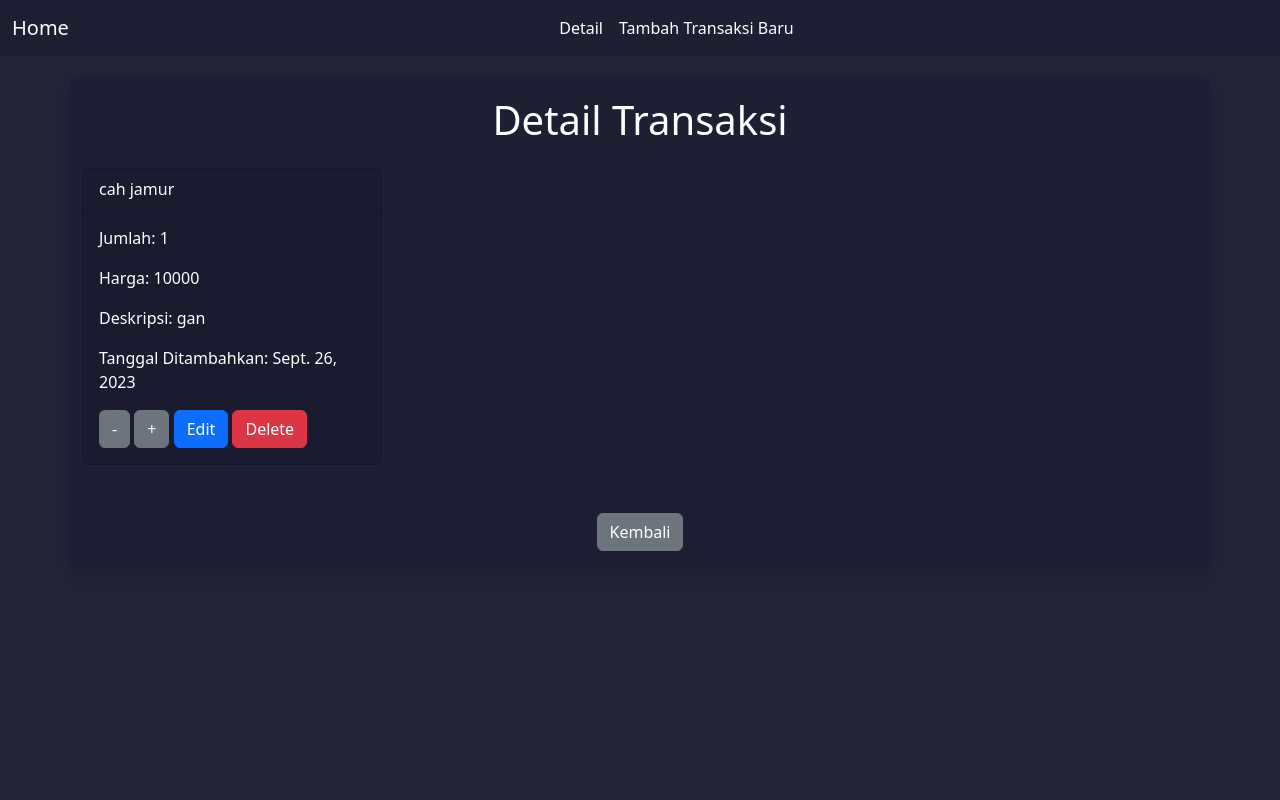
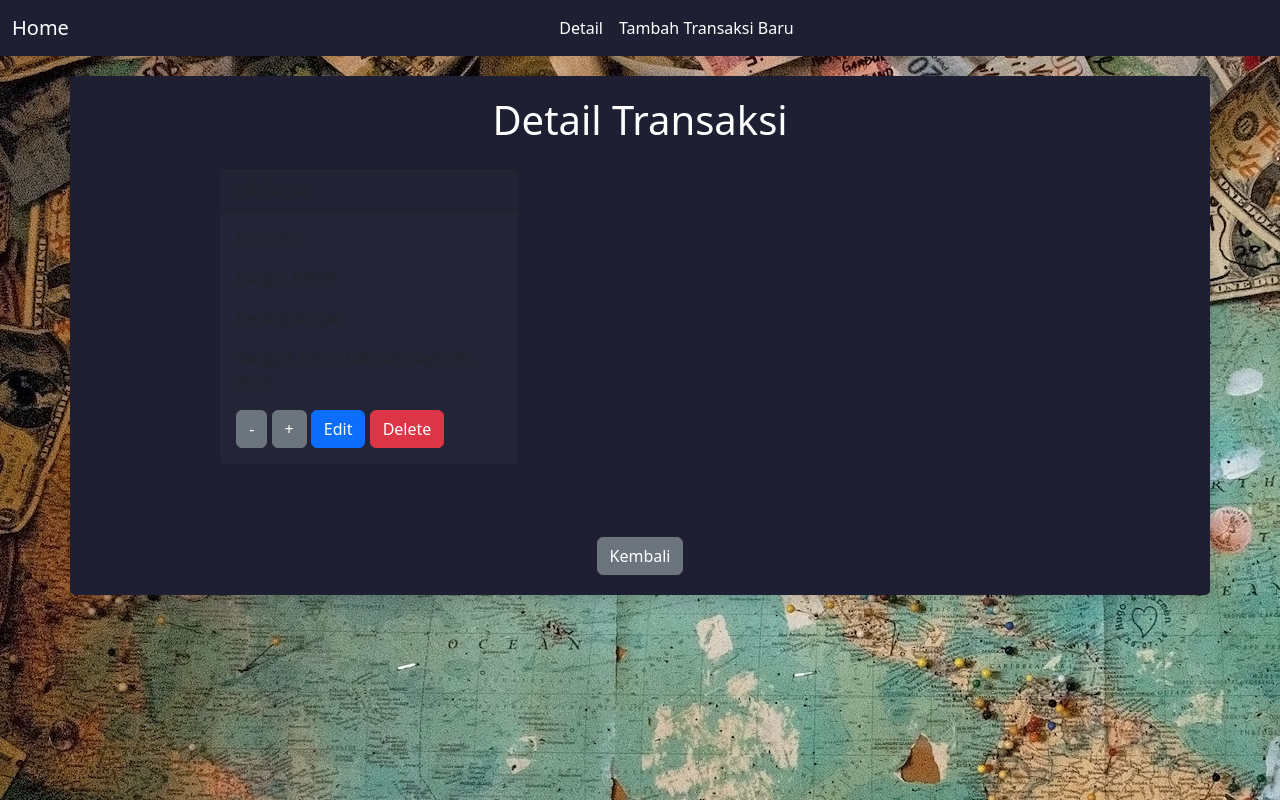
Before and after one commit to Liqba/Tugas2PBP, a Django app: page /show-detail in a window 1280 px wide. Run offline with Django 4.2, Linux system fonts and the light colour scheme; a user stored in the database is signed in; data comes from the database, SQL or seed files in the repository; both versions use the stored data as it was after the commit.

Commit message:
memperbaiki beberapa

```diff
--- a/Inventory/settings.py
+++ b/Inventory/settings.py
@@ -9,8 +9,8 @@
 For the full list of settings and their values, see
 https://docs.djangoproject.com/en/4.2/ref/settings/
 """
-
 from pathlib import Path
+import os
 
 # Build paths inside the project like this: BASE_DIR / 'subdir'.
 BASE_DIR = Path(__file__).resolve().parent.parent
@@ -118,6 +118,10 @@
 
 STATIC_URL = 'static/'
 
+
+
+STATICFILES_DIRS = [os.path.join(BASE_DIR, "static")]
+
 # Default primary key field type
 # https://docs.djangoproject.com/en/4.2/ref/settings/#default-auto-field
 
--- a/main/templates/show_detail.html
+++ b/main/templates/show_detail.html
@@ -2,10 +2,22 @@
 
 {% block meta %}
 <style>
+    .card-container {
+        display: flex;
+        flex-wrap: wrap;
+        /* background-color: red; */
+        width: 79%;
+        margin: 0 auto;
+    }
     .card {
         width: 300px;
         height: 200px;
         border-radius: 0;
+        margin-bottom: 20px;
+        margin-right: 20px;
+        margin-left: 20px;
+        color: white;
+        background-color: #232436 !important;
     }
 </style>
 {% endblock meta %}
@@ -16,8 +28,9 @@
         <h1>Detail Transaksi</h1>
     </div>
 
+    <div class="card-container">
         {% for item in items %}
-    <div class="card mb-4" style="color: white; background-color: #1A1B2F;">
+        <div class="card mb-4">
             <div class="card-header">
                 {{ item.name }}
             </div>
@@ -33,7 +46,7 @@
             </div>
         </div>
         {% endfor %}
-
+    </div>
     <div class="text-center mt-5">
         <a href="{% url 'main:show_main' %}" class="btn btn-secondary">Kembali</a>
     </div>
--- a/main/views.py
+++ b/main/views.py
@@ -86,7 +86,10 @@
             form.save()
             messages.success(request, 'Your account has been successfully created!')
             return redirect('main:login')
-    context = {'form':form}
+    context = {
+        'form':form,
+        'show_navbar' : False,
+    }
     return render(request, 'register.html', context)
 
 def login_user(request):
@@ -101,7 +104,9 @@
             return response
         else:
             messages.info(request, 'Sorry, incorrect username or password. Please try again.')
-    context = {}
+    context = {
+        'show_navbar': False,
+    }
     return render(request, 'login.html', context)
 
 def logout_user(request):
--- a/templates/base.html
+++ b/templates/base.html
@@ -2,7 +2,6 @@
 <!DOCTYPE html>
 <html lang="en">
     <head>
-        <meta charset="UTF-8" />
         <meta
             name="viewport"
             content="width=device-width, initial-scale=1.0"
@@ -12,6 +11,7 @@
             body {
                 font-family: 'Lato', sans-serif;
                 background-color: #232436;
+                background-image: url('{% static "bege.jpg" %}');
             }
 
             .container {
@@ -88,6 +88,7 @@
     </head>
 
     <body style="background-color: #232436;">
+        {% if show_navbar != False %}
         <nav class="navbar navbar-expand-lg" style="color: white;">
             <div class="container-fluid" style="color: white;">
                 <a class="navbar-brand" href="{% url 'main:show_main' %}">Home</a>
@@ -102,7 +103,8 @@
                 </ul>
                 </div>
             </div>
-          </nav>
+        </nav>
+        {% endif %}
         {% block content %}
         {% endblock content %}
     </body>
```
Also changed, not shown: main/templates/main.html (+4 -5 lines), db.sqlite3, main/models.py (line endings or trailing spaces), static/bege.jpg (added), static/catto.jpg (added). Lines whose indentation alone changed are shown as unchanged.
